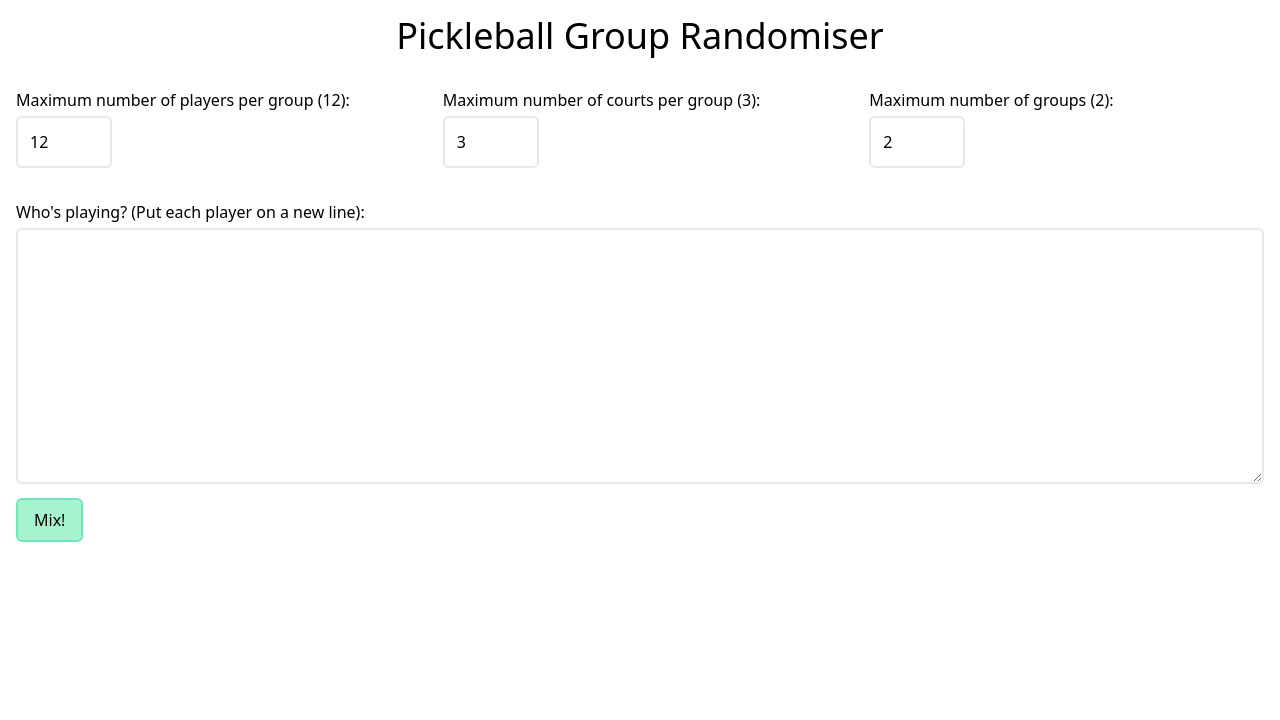
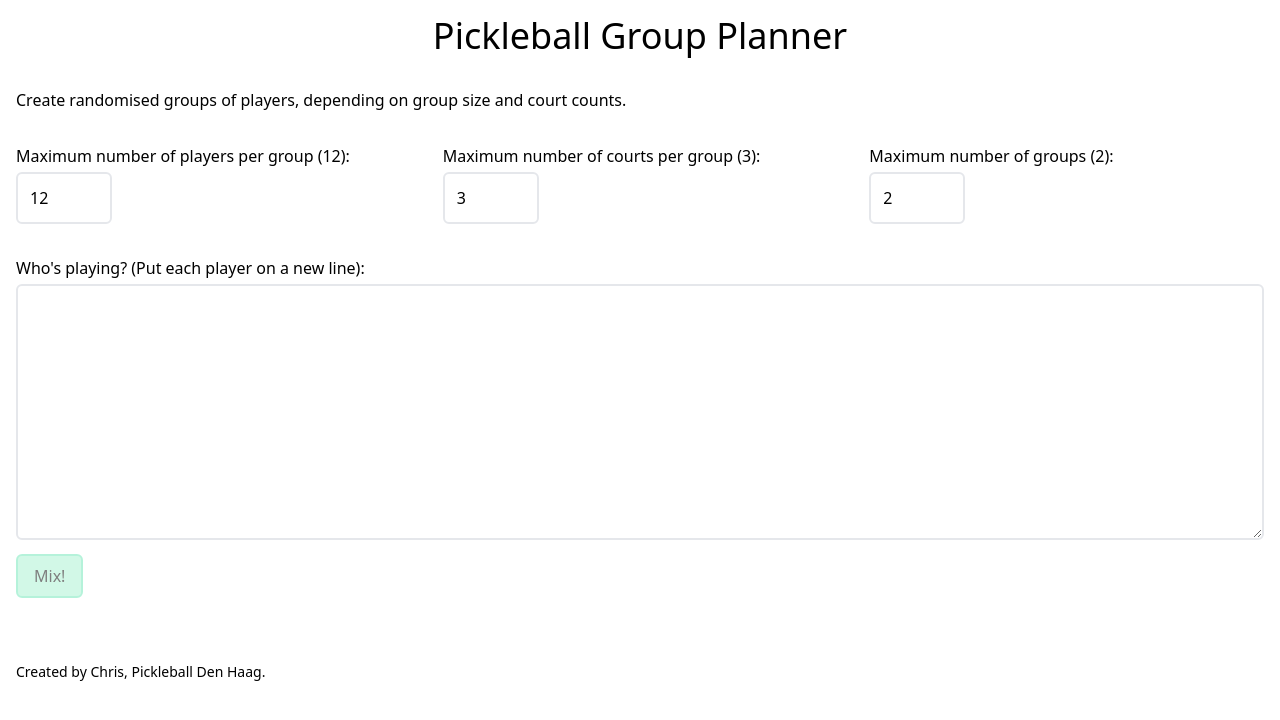
Before and after one commit to csleary/pickleball-group-planner, a React (Create React App) app: page / in a window 1280 px wide. Shown: the top 720 px of the page. Built offline with nearby package versions, Linux system fonts and the light colour scheme.

Commit message:
Number list, rename page.

```diff
--- a/public/index.html
+++ b/public/index.html
@@ -5,10 +5,7 @@
         <link rel="icon" href="%PUBLIC_URL%/favicon.ico" />
         <meta name="viewport" content="width=device-width, initial-scale=1" />
         <meta name="theme-color" content="#000000" />
-    <meta
-      name="description"
-      content="Web site created using create-react-app"
-    />
+        <meta name="description" content="Web site created using create-react-app" />
         <link rel="apple-touch-icon" href="%PUBLIC_URL%/logo192.png" />
         <!--
       manifest.json provides metadata used when your web app is installed on a
@@ -24,7 +21,7 @@
       work correctly both with client-side routing and a non-root public URL.
       Learn how to configure a non-root public URL by running `npm run build`.
     -->
-    <title>React App</title>
+        <title>Pickleball Group Planner</title>
     </head>
     <body>
         <noscript>You need to enable JavaScript to run this app.</noscript>
@@ -38,6 +35,5 @@
 
       To begin the development, run `npm start` or `yarn start`.
       To create a production bundle, use `npm run build` or `yarn build`.
-    -->
-  </body>
+    --></body>
 </html>
--- a/src/App.js
+++ b/src/App.js
@@ -83,10 +83,11 @@ function App() {
 
     return (
         <div className="md:container md:mx-auto p-4">
-            <h2 className="text-4xl mb-8 text-center">Pickleball Group Randomiser</h2>
+            <h2 className="text-4xl mb-8 text-center">Pickleball Group Planner</h2>
+            <p className="mb-8">Create randomised groups of players, depending on group size and court counts.</p>
             <div className="grid grid-cols-3 gap-8 mb-8">
                 {configs.map(({ label, name, classNames }) => (
-                    <div>
+                    <div key={name}>
                         <label className="block text-left mb-1" htmlFor={name}>
                             {label}
                         </label>
@@ -112,12 +113,13 @@ function App() {
                 value={text}
             />
             <button
-                className="bg-green-200 border-2 border-green-300 rounded-md flex-0 py-2 px-4 mb-8"
+                className="bg-green-200 border-2 border-green-300 rounded-md flex-0 py-2 px-4 mb-8 disabled:opacity-50"
+                disabled={!text}
                 onClick={mixGroups}
             >
                 Mix!
             </button>
-            <div className="grid grid-cols-4 gap-8">
+            <div className="grid grid-cols-4 gap-8 mb-8">
                 {playGroups.map((group, index) => {
                     const courtsFrom = index * courtsPerGroup + 1;
                     const courtsTo = (index + 1) * courtsPerGroup;
@@ -130,8 +132,10 @@ function App() {
                                 Group {index + 1} ({groupNumPlayers} players, courts {courtsFrom}-{courtsTo}):
                             </h3>
                             <ul>
-                                {group.sort().map(playerName => (
-                                    <li key={playerName}>{playerName}</li>
+                                {group.sort().map((playerName, index) => (
+                                    <li key={playerName + "-" + index}>
+                                        {`${index + 1}`.padStart(2, "0")}. {playerName}
+                                    </li>
                                 ))}
                             </ul>
                             {groupSitOuts ? (
@@ -143,6 +147,9 @@ function App() {
                     );
                 })}
             </div>
+            <div className="text-sm">
+                Created by Chris, <a href="http://pickleball-denhaag.nl/">Pickleball Den Haag</a>.
+            </div>
         </div>
     );
 }
--- a/tailwind.config.js
+++ b/tailwind.config.js
@@ -5,7 +5,7 @@ module.exports = {
         extend: {},
     },
     variants: {
-        extend: {},
+        extend: { opacity: ["disabled"] },
     },
     plugins: [],
 };
```
Lines whose indentation alone changed are shown as unchanged.
